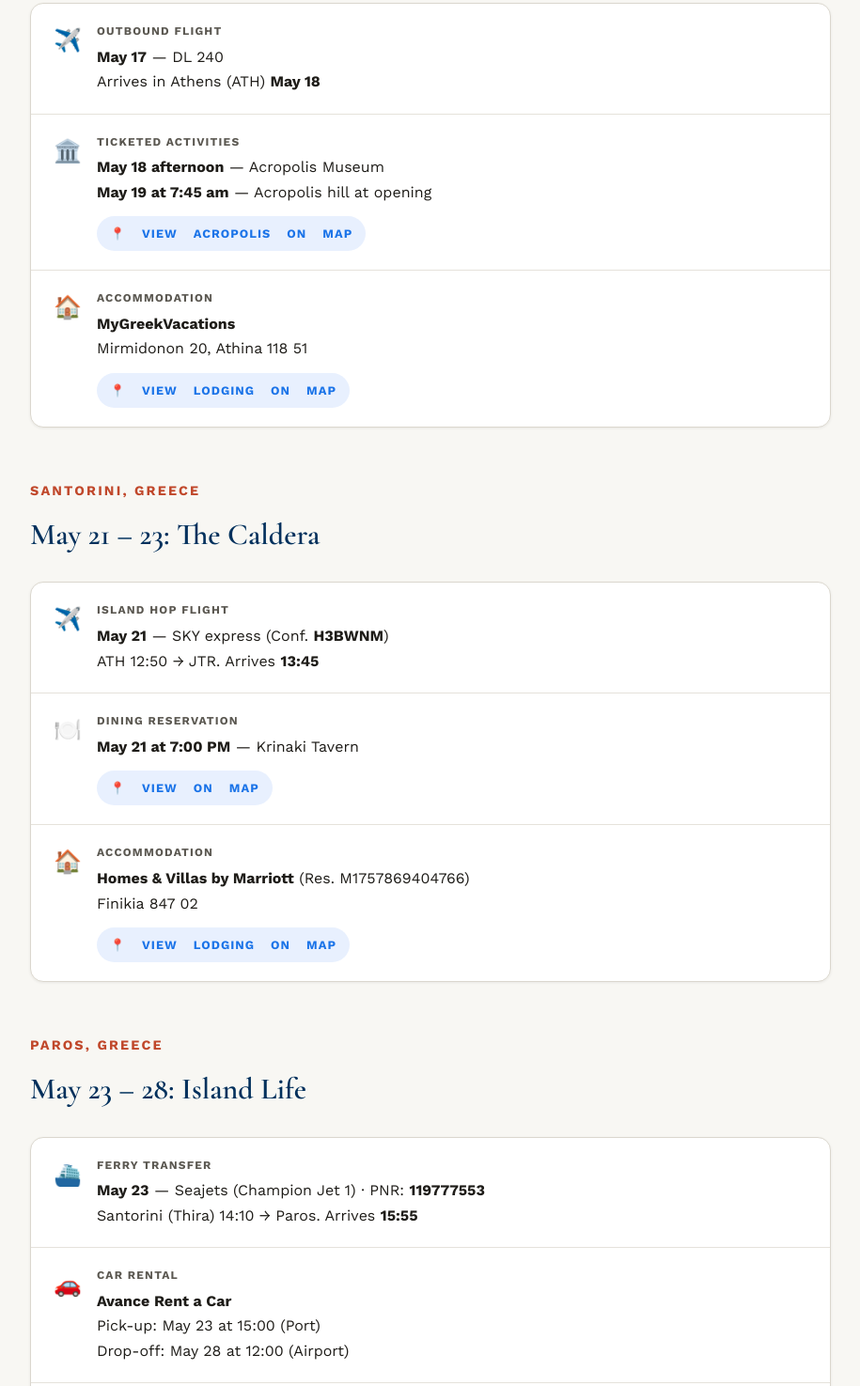
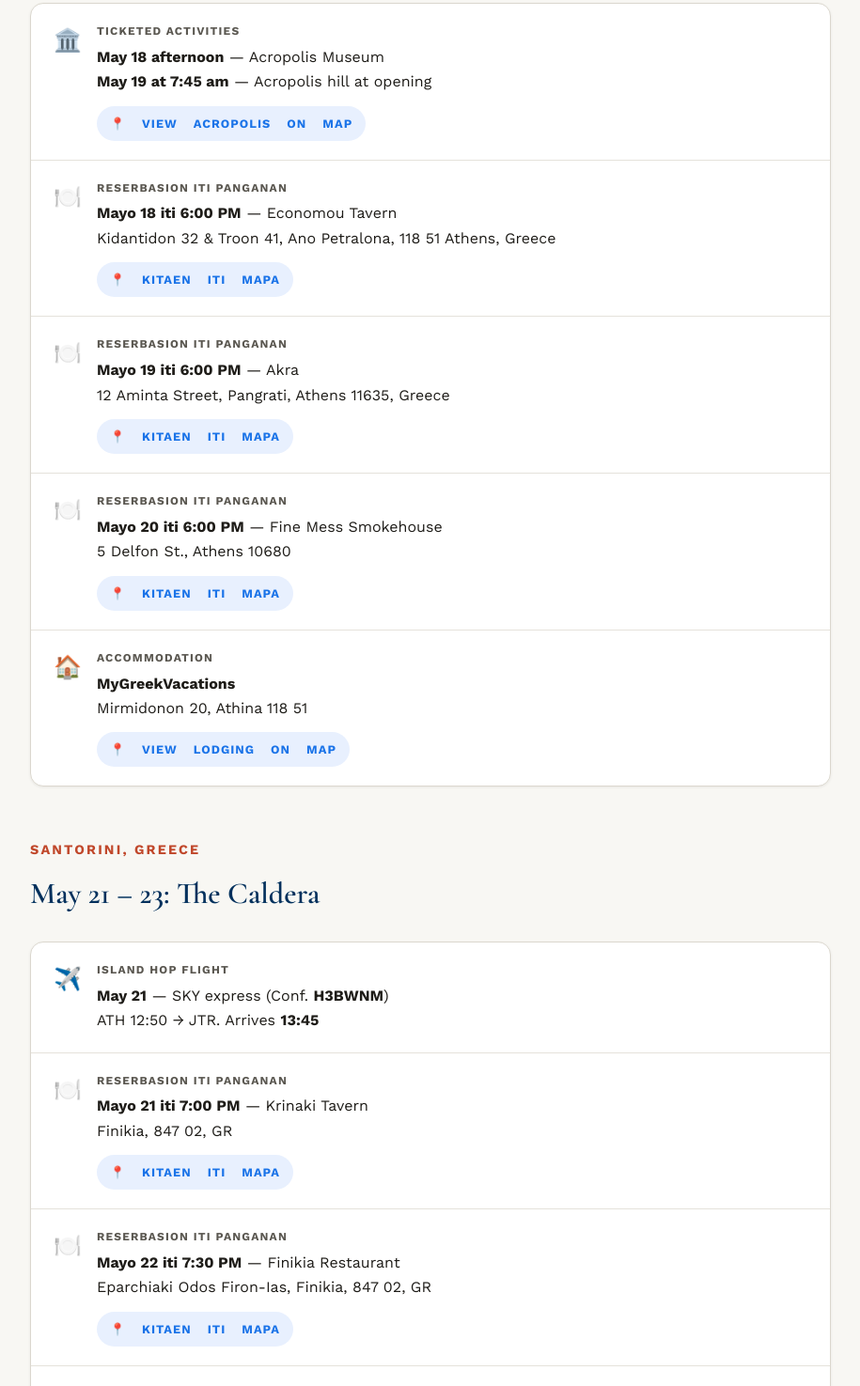
Before and after one commit to BQuickMD/greek-journey-2026, a plain HTML site: page index.html in a window 1280 px wide. Shown: the part 827-2302 px from the top of the page at 94% size, without its empty margins (182-1097 px from the left). Drawn offline with nearby package versions, Linux system fonts and the light colour scheme.

Commit message:
Update index.html

```diff
--- a/index.html
+++ b/index.html
@@ -265,22 +265,40 @@
         <h3>May 18 &#8211; 21: Arrival & The Acropolis</h3>
         <div class="card">
           <div class="logistics-row">
-            <span class="logistics-icon">&#9992;&#65039;</span>
+            <span class="logistics-icon">🏛️</span>
             <div>
-              <p class="logistics-label">Outbound Flight</p>
-              <p><strong>May 17</strong> &#8212; DL 240<br>Arrives in Athens (ATH) <strong>May 18</strong></p>
+              <p class="logistics-label">Ticketed Activities</p>
+              <p><strong>May 18 afternoon</strong> — Acropolis Museum<br><strong>May 19 at 7:45 am</strong> — Acropolis hill at opening</p>
+              <a href="https://www.google.com/maps/search/?api=1&query=Acropolis+Museum+Athens" class="map-link" target="_blank">📍 View Acropolis on Map</a>
+            </div>
+          </div>
+          <!-- Inayon dagiti reserbasion iti panganan para iti Athens -->
+          <div class="logistics-row">
+            <span class="logistics-icon">🍽️</span>
+            <div>
+              <p class="logistics-label">Reserbasion iti Panganan</p>
+              <p><strong>Mayo 18 iti 6:00 PM</strong> — Economou Tavern<br>Kidantidon 32 & Troon 41, Ano Petralona, 118 51 Athens, Greece</p>
+              <a href="https://www.google.com/maps/search/?api=1&query=Economou+Tavern+Kidantidon+32+Athens" class="map-link" target="_blank">📍 Kitaen iti Mapa</a>
             </div>
           </div>
           <div class="logistics-row">
-            <span class="logistics-icon">&#127963;&#65039;</span>
+            <span class="logistics-icon">🍽️</span>
             <div>
-              <p class="logistics-label">Ticketed Activities</p>
-              <p><strong>May 18 afternoon</strong> &#8212; Acropolis Museum<br><strong>May 19 at 7:45 am</strong> &#8212; Acropolis hill at opening</p>
-              <a href="https://www.google.com/maps/search/?api=1&query=Acropolis+Museum+Athens" class="map-link" target="_blank">&#128205; View Acropolis on Map</a>
+              <p class="logistics-label">Reserbasion iti Panganan</p>
+              <p><strong>Mayo 19 iti 6:00 PM</strong> — Akra<br>12 Aminta Street, Pangrati, Athens 11635, Greece</p>
+              <a href="https://www.google.com/maps/search/?api=1&query=Akra+12+Aminta+Street+Pangrati+Athens" class="map-link" target="_blank">📍 Kitaen iti Mapa</a>
             </div>
           </div>
           <div class="logistics-row">
-            <span class="logistics-icon">&#127968;</span>
+            <span class="logistics-icon">🍽️</span>
+            <div>
+              <p class="logistics-label">Reserbasion iti Panganan</p>
+              <p><strong>Mayo 20 iti 6:00 PM</strong> — Fine Mess Smokehouse<br>5 Delfon St., Athens 10680</p>
+              <a href="https://www.google.com/maps/search/?api=1&query=Fine+Mess+Smokehouse+5+Delfon+St+Athens" class="map-link" target="_blank">📍 Kitaen iti Mapa</a>
+            </div>
+          </div>
+          <div class="logistics-row">
+            <span class="logistics-icon">🏠</span>
             <div>
               <p class="logistics-label">Accommodation</p>
               <p><strong>MyGreekVacations</strong><br>Mirmidonon 20, Athina 118 51</p>
@@ -295,22 +313,31 @@
         <h3>May 21 &#8211; 23: The Caldera</h3>
         <div class="card">
           <div class="logistics-row">
-            <span class="logistics-icon">&#9992;&#65039;</span>
+            <span class="logistics-icon">✈️</span>
             <div>
               <p class="logistics-label">Island Hop Flight</p>
-              <p><strong>May 21</strong> &#8212; SKY express (Conf. <strong>H3BWNM</strong>)<br>ATH 12:50 &#8594; JTR. Arrives <strong>13:45</strong></p>
+              <p><strong>May 21</strong> — SKY express (Conf. <strong>H3BWNM</strong>)<br>ATH 12:50 → JTR. Arrives <strong>13:45</strong></p>
+            </div>
+          </div>
+          <!-- Inayon dagiti reserbasion iti panganan para iti Santorini -->
+          <div class="logistics-row">
+            <span class="logistics-icon">🍽️</span>
+            <div>
+              <p class="logistics-label">Reserbasion iti Panganan</p>
+              <p><strong>Mayo 21 iti 7:00 PM</strong> — Krinaki Tavern<br>Finikia, 847 02, GR</p>
+              <a href="https://www.google.com/maps/search/?api=1&query=Krinaki+Tavern+Finikia+Santorini" class="map-link" target="_blank">📍 Kitaen iti Mapa</a>
             </div>
           </div>
           <div class="logistics-row">
-            <span class="logistics-icon">&#127869;&#65039;</span>
+            <span class="logistics-icon">🍽️</span>
             <div>
-              <p class="logistics-label">Dining Reservation</p>
-              <p><strong>May 21 at 7:00 PM</strong> &#8212; Krinaki Tavern</p>
-              <a href="https://www.google.com/maps/search/?api=1&query=Krinaki+Tavern+Santorini" class="map-link" target="_blank">&#128205; View on Map</a>
+              <p class="logistics-label">Reserbasion iti Panganan</p>
+              <p><strong>Mayo 22 iti 7:30 PM</strong> — Finikia Restaurant<br>Eparchiaki Odos Firon-Ias, Finikia, 847 02, GR</p>
+              <a href="https://www.google.com/maps/search/?api=1&query=Finikia+Restaurant+Eparchiaki+Odos+Firon-Ias+Santorini" class="map-link" target="_blank">📍 Kitaen iti Mapa</a>
             </div>
           </div>
           <div class="logistics-row">
-            <span class="logistics-icon">&#127968;</span>
+            <span class="logistics-icon">🏠</span>
             <div>
               <p class="logistics-label">Accommodation</p>
               <p><strong>Homes & Villas by Marriott</strong> (Res. M1757869404766)<br>Finikia 847 02</p>
@@ -325,21 +352,31 @@
         <h3>May 23 &#8211; 28: Island Life</h3>
         <div class="card">
           <div class="logistics-row">
-            <span class="logistics-icon">&#9972;&#65039;</span>
-            <div>
-              <p class="logistics-label">Ferry Transfer</p>
-              <p><strong>May 23</strong> &#8212; Seajets (Champion Jet 1) &#183; PNR: <strong>119777553</strong><br>Santorini (Thira) 14:10 &#8594; Paros. Arrives <strong>15:55</strong></p>
-            </div>
-          </div>
-          <div class="logistics-row">
-            <span class="logistics-icon">&#128663;</span>
+            <span class="logistics-icon">🚗</span>
             <div>
               <p class="logistics-label">Car Rental</p>
               <p><strong>Avance Rent a Car</strong><br>Pick-up: May 23 at 15:00 (Port)<br>Drop-off: May 28 at 12:00 (Airport)</p>
             </div>
           </div>
+          <!-- Inayon dagiti reserbasion iti panganan para iti Paros -->
           <div class="logistics-row">
-            <span class="logistics-icon">&#127968;</span>
+            <span class="logistics-icon">🍽️</span>
+            <div>
+              <p class="logistics-label">Reserbasion iti Panganan</p>
+              <p><strong>Mayo 23 iti 7:30 PM</strong> — Notos<br>Naousa, Greece</p>
+              <a href="https://www.google.com/maps/search/?api=1&query=Notos+Naousa+Paros" class="map-link" target="_blank">📍 Kitaen iti Mapa</a>
+            </div>
+          </div>
+          <div class="logistics-row">
+            <span class="logistics-icon">🍽️</span>
+            <div>
+              <p class="logistics-label">Reserbasion iti Panganan</p>
+              <p><strong>Mayo 24 iti 7:30 PM</strong> — Orbis<br>Eparchiaki Odos Parikias-Naousas, Naousa, 844 01, GR</p>
+              <a href="https://www.google.com/maps/search/?api=1&query=Orbis+Naousa+Paros" class="map-link" target="_blank">📍 Kitaen iti Mapa</a>
+            </div>
+          </div>
+          <div class="logistics-row">
+            <span class="logistics-icon">🏠</span>
             <div>
               <p class="logistics-label">Accommodation</p>
               <p><strong>Vista Infinita Paros Island</strong><br>844 01 Naousa, Greece</p>
@@ -354,14 +391,31 @@
         <h3>May 28 &#8211; 31: Berlin City Break</h3>
         <div class="card">
           <div class="logistics-row">
-            <span class="logistics-icon">&#9992;&#65039;</span>
+            <span class="logistics-icon">✈️</span>
             <div>
               <p class="logistics-label">Flight to Berlin</p>
-              <p><strong>May 28</strong> &#8212; Olympic Air/Aegean (Booking <strong>9V2HUS</strong>)<br>Paros 14:15 &#8594; ATH &#8594; BER 19:45</p>
+              <p><strong>May 28</strong> — Olympic Air/Aegean (Booking <strong>9V2HUS</strong>)<br>Paros 14:15 → ATH → BER 19:45</p>
+            </div>
+          </div>
+          <!-- Inayon dagiti reserbasion iti panganan para iti Berlin -->
+          <div class="logistics-row">
+            <span class="logistics-icon">🍽️</span>
+            <div>
+              <p class="logistics-label">Reserbasion iti Panganan</p>
+              <p><strong>Mayo 29 iti 6:00 PM</strong> — Remi<br>Torstrasse 48, Berlin</p>
+              <a href="https://www.google.com/maps/search/?api=1&query=Remi+Torstrasse+48+Berlin" class="map-link" target="_blank">📍 Kitaen iti Mapa</a>
             </div>
           </div>
           <div class="logistics-row">
-            <span class="logistics-icon">&#127968;</span>
+            <span class="logistics-icon">🍽️</span>
+            <div>
+              <p class="logistics-label">Reserbasion iti Panganan</p>
+              <p><strong>Mayo 30 iti 7:00 PM</strong> — Kai Maison<br>Maybachufer 23, Berlin, BE 12047, DE</p>
+              <a href="https://www.google.com/maps/search/?api=1&query=Kai+Maison+Maybachufer+23+Berlin" class="map-link" target="_blank">📍 Kitaen iti Mapa</a>
+            </div>
+          </div>
+          <div class="logistics-row">
+            <span class="logistics-icon">🏠</span>
             <div>
               <p class="logistics-label">Accommodation</p>
               <p><strong>Adina Apartment Hotel Berlin Hackescher Markt</strong><br>Conf. CI5QY3DU</p>
```
